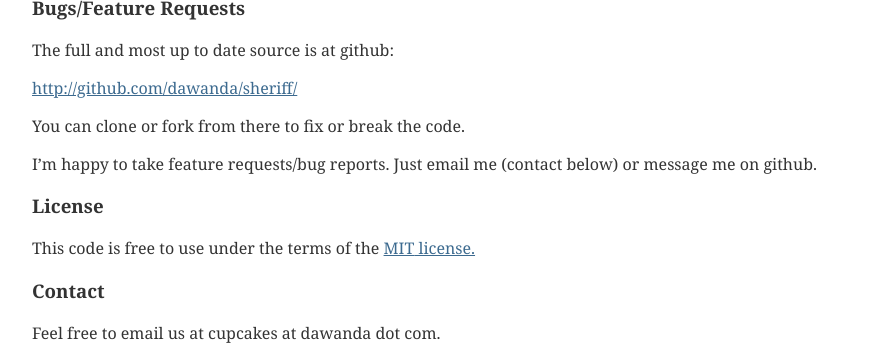
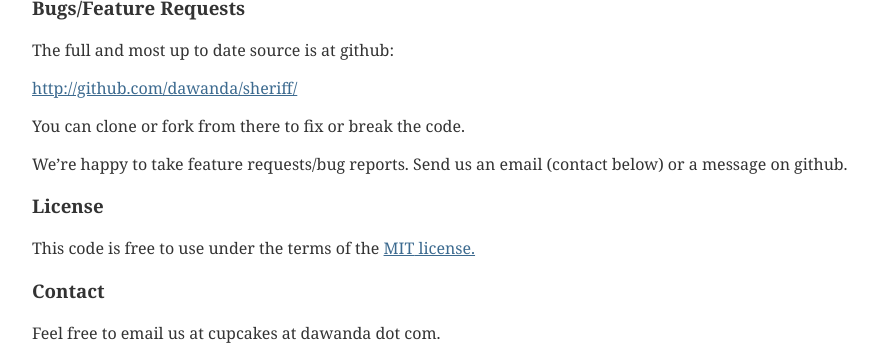
Before and after one commit to mindreframer/sheriff, a Jekyll site: the page built from index.markdown, in a window 1280 px wide, cut to the strip 1157-1653 px from the top of the page. Shown: the top 347 px of the strip, without its empty margins (115-993 px from the left). Built offline with Jekyll 4.4.1, drawn with Linux system fonts in a browser that asks for light colours.

Commit message:
copied files from project_theme

```diff
--- a/_layouts/default.html
+++ b/_layouts/default.html
@@ -63,7 +63,7 @@
         <p>The full and most up to date source is at github:</p>
         <p><a href="http://github.com/dawanda/{{ page.github_name }}/">http://github.com/dawanda/{{ page.github_name }}/</a></p>
         <p>You can clone or fork from there to fix or break the code.</p>
-        <p>I&#8217;m happy to take feature requests/bug reports. Just email me (contact below) or message me on github.</p>
+        <p>We&#8217;re happy to take feature requests/bug reports. Send us an email (contact below) or a message on github.</p>
         <h3 id="license">License</h3>
         <p>This code is free to use under the terms of the <a href="http://www.opensource.org/licenses/mit-license.php"><span class="caps">MIT</span> license.</a></p>
         <h3 id="contact">Contact</h3>
--- a/stylesheets/main.css
+++ b/stylesheets/main.css
@@ -38,7 +38,7 @@ a:hover {
 }
 #logo {
 	position: absolute;
-	top: -10px;
+	top: -5px;
 	z-index: 100;
 	cursor: pointer;
 }
```
